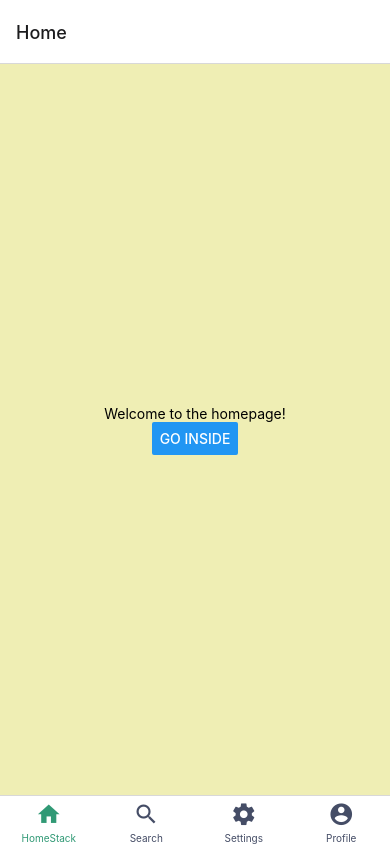
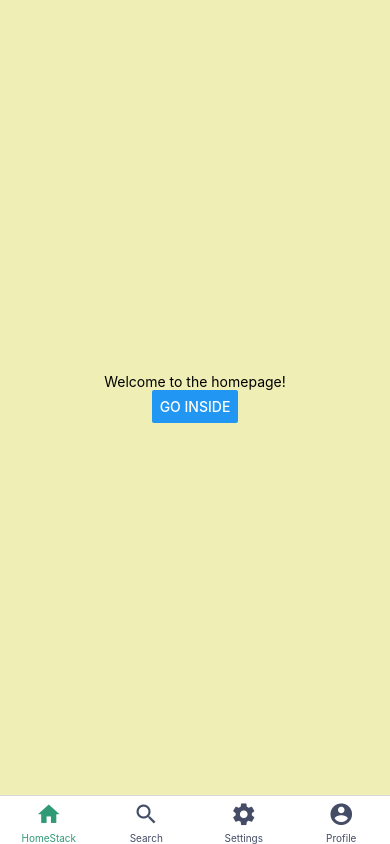
Before and after one commit to abel-haj/react-native-navigation-router, a React Native app: screen / in a window 390 px wide. Built offline with nearby package versions, Linux system fonts and the light colour scheme.

Commit message:
renamed page and shown header in stack screen

```diff
--- a/App.js
+++ b/App.js
@@ -15,9 +15,10 @@ const stack = createStackNavigator();
 
 function HomeStack() {
   return (
-    <stack.Navigator>
-      <stack.Screen name="Home" component={HomeScreen} />
-      <stack.Screen name="Stack" component={StackScreen} />
+    <stack.Navigator screenOptions={screenOptions}>
+      <stack.Screen name="Homepage" component={HomeScreen} />
+      {/* show header to display a back button in-app */}
+      <stack.Screen options={{ headerShown: true, }} name="Stack" component={StackScreen} />
     </stack.Navigator>
   );
 }
--- a/pages/StackScreen.js
+++ b/pages/StackScreen.js
@@ -9,7 +9,7 @@ export default function StackScreen({ navigation }) {
       <Text>Welcome!</Text>
       <Text>This is another screen, inside the home stack</Text>
       <StatusBar style="auto" />
-      <Button title="Go Back" onPress={() => navigation.navigate('Home')} />
+      <Button title="Go Back" onPress={() => navigation.navigate('Homepage')} />
     </View>
   );
 }
```
